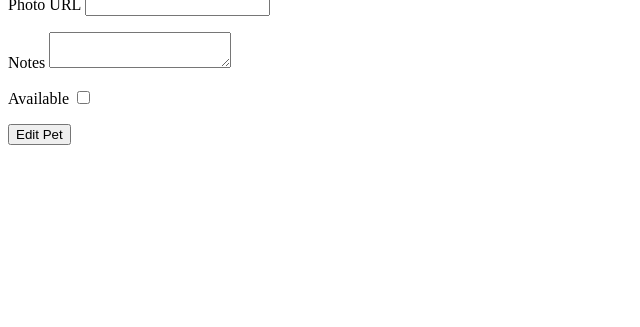
After one commit to christian-alcalde/flask-adopt, a Flask app: page /1 in a window 1280 px wide. The commit adds this page. Shown: the part 473-800 px from the top of the page, without its empty margins (0-640 px from the left). Run offline with Flask 2, Linux system fonts and the light colour scheme; tables that the repository leaves empty hold one stand-in row (values such as "Sample post").

Commit message:
created edit form and route

```diff
--- a/app.py
+++ b/app.py
@@ -6,7 +6,7 @@ from flask_debugtoolbar import DebugToolbarExtension
 
 from models import db, connect_db, Pet
 
-from forms import AddPetForm
+from forms import AddPetForm, EditPetForm
 
 app = Flask(__name__)
 
@@ -63,3 +63,29 @@ def add_pet():
 
     else:
         return render_template("add-pet-form.html", form=form, title="Add Pet!")
+
+@app.route("/<int:pet_id>", methods = ["GET", "POST"])
+def edit_pet(pet_id):
+    """Edit a pet using their pet id"""
+
+    form = EditPetForm()
+    pet = Pet.query.get(pet_id)
+
+    if form.validate_on_submit():
+
+        photo_url = form.photo_url.data
+        notes= form.notes.data
+        available = form.available.data
+
+        pet.photo_url = photo_url
+        pet.notes = notes
+        pet.available = available
+
+        db.session.commit()
+
+        flash(f"Successfully edited pet: {pet.id}")
+
+        return redirect("/")
+
+    else:
+        return render_template("display-edit-form.html", form=form, title=pet.name, pet=pet)
--- a/forms.py
+++ b/forms.py
@@ -1,5 +1,6 @@
+from flask import Flask
 from flask_wtf import FlaskForm
-from wtforms import StringField, FloatField, URLField, IntegerField, TextAreaField, SelectField
+from wtforms import StringField, FloatField, URLField, IntegerField, TextAreaField, SelectField, BooleanField
 from wtforms.validators import InputRequired, Optional, Email, URL, AnyOf
 
 
@@ -13,7 +14,14 @@ class AddPetForm(FlaskForm):
     """Form to add a new pet """
 
     pet_name = StringField("Pet Name")
-    species = SelectField("Species", choices =[("c","cat"),("d","dog"),("p","porcupine")], validators=[AnyOf(values=["c","d","p"])])
+    species = SelectField("Species", choices =[("cat","cat"),("dog","dog"),("porcupine","porcupine")], validators=[AnyOf(values=["cat","dog","porcupine"])])
     photo_url = URLField("Photo URL", validators=[Optional(),URL()])
-    age= SelectField("Age", choices =[("baby","baby"),("young","young"),("adult","adult"),("senior","senior")], validators=[AnyOf(["baby","young","adult","senior"])])
-    notes= TextAreaField("Notes")
+    age = SelectField("Age", choices =[("baby","baby"),("young","young"),("adult","adult"),("senior","senior")], validators=[AnyOf(["baby","young","adult","senior"])])
+    notes = TextAreaField("Notes")
+
+class EditPetForm(FlaskForm):
+    """Form to edit an existing pet"""
+
+    photo_url = URLField("Photo URL", validators=[Optional(),URL()])
+    notes = TextAreaField("Notes")
+    available = BooleanField("Available")
--- /dev/null
+++ b/templates/display-edit-form.html
@@ -0,0 +1,23 @@
+{% extends 'base.html' %} {%block content%}
+<div>
+  <h1>{{pet.name}}</h1>
+  <img src="{pet.photo_url}" alt="Picture of my pet" />
+  <p>{{pet.age}}</p>
+  <p>{{pet.species}}</p>
+</div>
+<div>
+  <form id="edit-pet-form" method="POST">
+    {{ form.hidden_tag() }} {% for field in form if field.widget.input_type !=
+    'hidden' %}
+
+    <p>
+      {{ field.label }} {{ field }} {% for error in field.errors %} {{ error }}
+      {% endfor %}
+    </p>
+
+    {% endfor %}
+
+    <button type="submit">Edit Pet</button>
+  </form>
+</div>
+{% endblock %}
```
Also changed, not shown: templates/index.html (+5 -5 lines).
